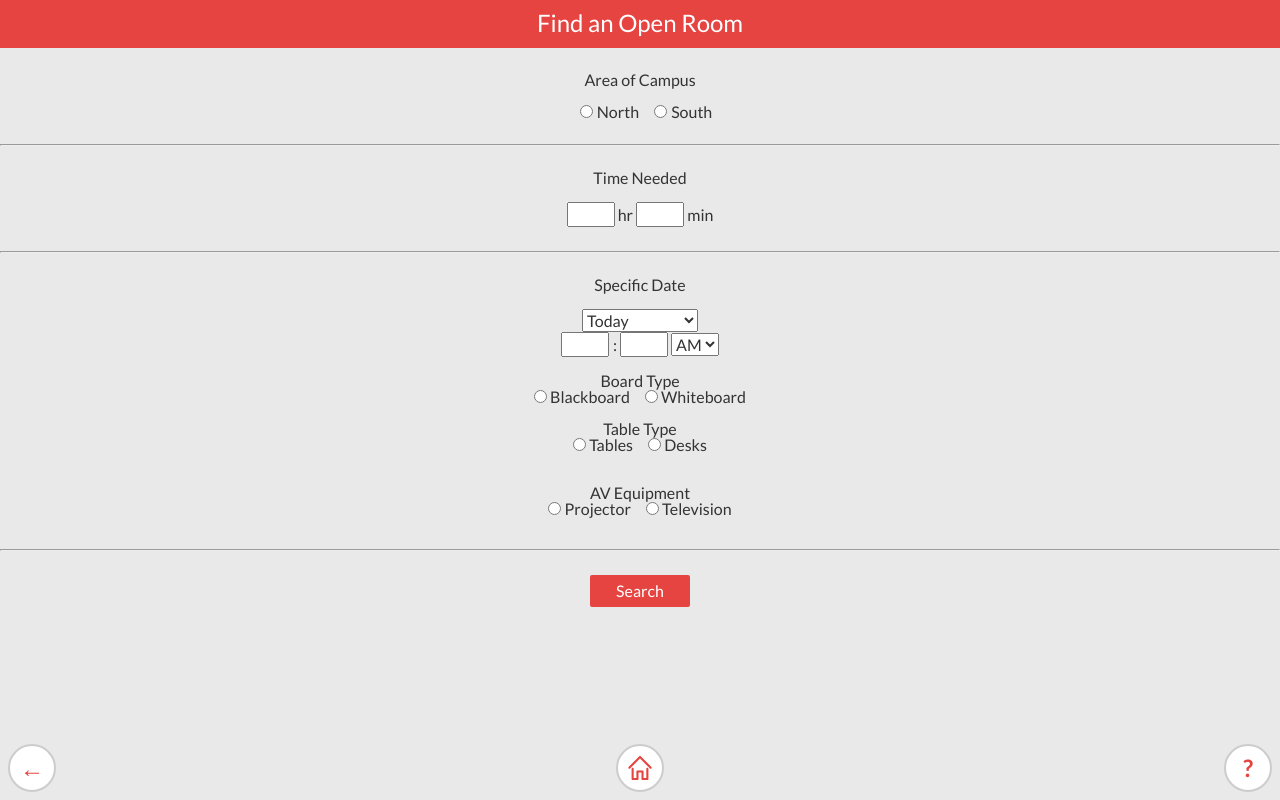
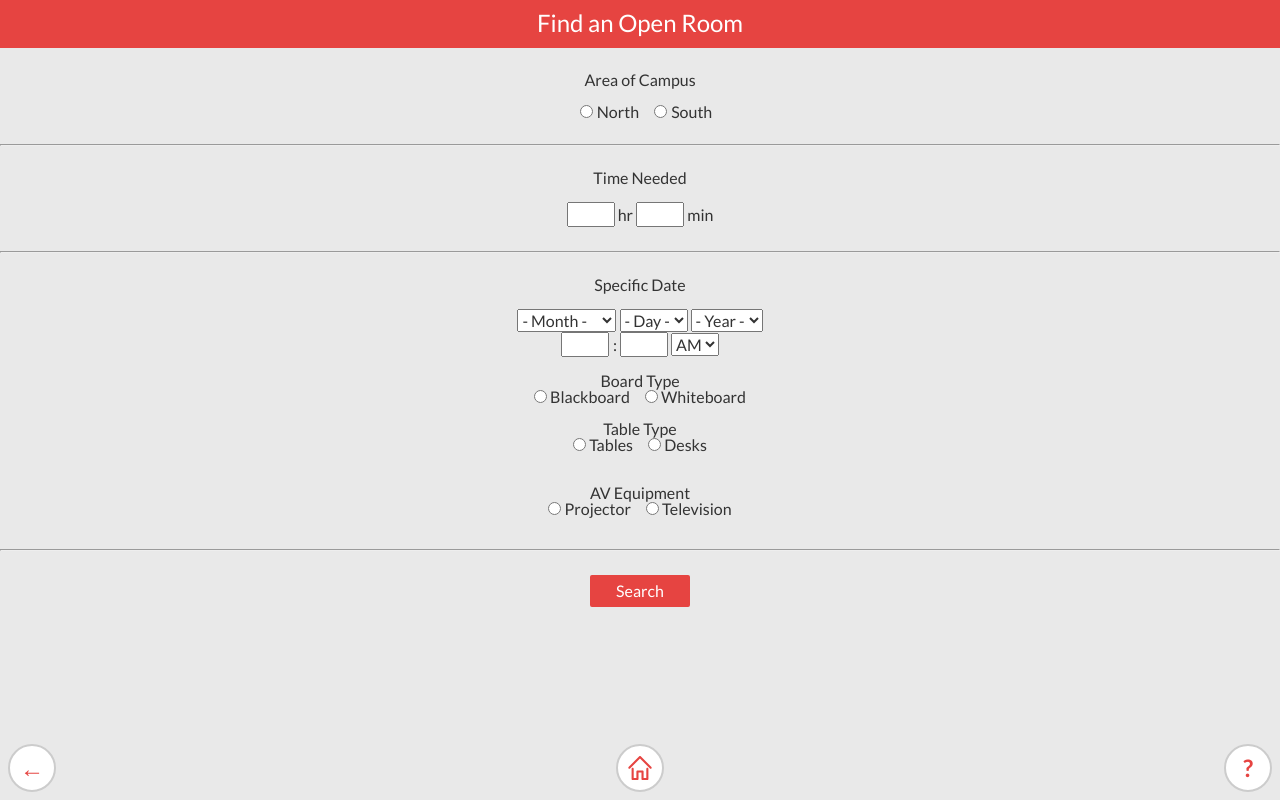
Before and after one commit to teleganov/CS325-repo, a plain HTML site: page find-open-room-1.html in a window 1280 px wide. Drawn offline with Linux system fonts and the light colour scheme.

Commit message:
added specific date functions

```diff
--- a/find-open-room-1.html
+++ b/find-open-room-1.html
@@ -38,10 +38,107 @@
       <div class="form-group" align="center">
         <label>Specific Date</label>
         <br><br>
-        <select>
-          <option>Today</option>
-          <option>Tomorrow</option>
-          <option>Dec 14, 2015</option>
+        <select name="DOBMonth">
+          <option> - Month - </option>
+          <option value="January">January</option>
+          <option value="Febuary">Febuary</option>
+          <option value="March">March</option>
+          <option value="April">April</option>
+          <option value="May">May</option>
+          <option value="June">June</option>
+          <option value="July">July</option>
+          <option value="August">August</option>
+          <option value="September">September</option>
+          <option value="October">October</option>
+          <option value="November">November</option>
+          <option value="December">December</option>
+        </select>
+
+        <select name="DOBDay">
+          <option> - Day - </option>
+          <option value="1">1</option>
+          <option value="2">2</option>
+          <option value="3">3</option>
+          <option value="4">4</option>
+          <option value="5">5</option>
+          <option value="6">6</option>
+          <option value="7">7</option>
+          <option value="8">8</option>
+          <option value="9">9</option>
+          <option value="10">10</option>
+          <option value="11">11</option>
+          <option value="12">12</option>
+          <option value="13">13</option>
+          <option value="14">14</option>
+          <option value="15">15</option>
+          <option value="16">16</option>
+          <option value="17">17</option>
+          <option value="18">18</option>
+          <option value="19">19</option>
+          <option value="20">20</option>
+          <option value="21">21</option>
+          <option value="22">22</option>
+          <option value="23">23</option>
+          <option value="24">24</option>
+          <option value="25">25</option>
+          <option value="26">26</option>
+          <option value="27">27</option>
+          <option value="28">28</option>
+          <option value="29">29</option>
+          <option value="30">30</option>
+          <option value="31">31</option>
+        </select>
+
+        <select name="DOBYear">
+          <option> - Year - </option>
+          <option value="1993">1993</option>
+          <option value="1992">1992</option>
+          <option value="1991">1991</option>
+          <option value="1990">1990</option>
+          <option value="1989">1989</option>
+          <option value="1988">1988</option>
+          <option value="1987">1987</option>
+          <option value="1986">1986</option>
+          <option value="1985">1985</option>
+          <option value="1984">1984</option>
+          <option value="1983">1983</option>
+          <option value="1982">1982</option>
+          <option value="1981">1981</option>
+          <option value="1980">1980</option>
+          <option value="1979">1979</option>
+          <option value="1978">1978</option>
+          <option value="1977">1977</option>
+          <option value="1976">1976</option>
+          <option value="1975">1975</option>
+          <option value="1974">1974</option>
+          <option value="1973">1973</option>
+          <option value="1972">1972</option>
+          <option value="1971">1971</option>
+          <option value="1970">1970</option>
+          <option value="1969">1969</option>
+          <option value="1968">1968</option>
+          <option value="1967">1967</option>
+          <option value="1966">1966</option>
+          <option value="1965">1965</option>
+          <option value="1964">1964</option>
+          <option value="1963">1963</option>
+          <option value="1962">1962</option>
+          <option value="1961">1961</option>
+          <option value="1960">1960</option>
+          <option value="1959">1959</option>
+          <option value="1958">1958</option>
+          <option value="1957">1957</option>
+          <option value="1956">1956</option>
+          <option value="1955">1955</option>
+          <option value="1954">1954</option>
+          <option value="1953">1953</option>
+          <option value="1952">1952</option>
+          <option value="1951">1951</option>
+          <option value="1950">1950</option>
+          <option value="1949">1949</option>
+          <option value="1948">1948</option>
+          <option value="1947">1947</option>
+
         </select>
         <div style="height: 8px;display: block; width: 100%;">
         <input type="number" placeholder="" class="number-input-box" style="margin-right: 4px;">:
```
